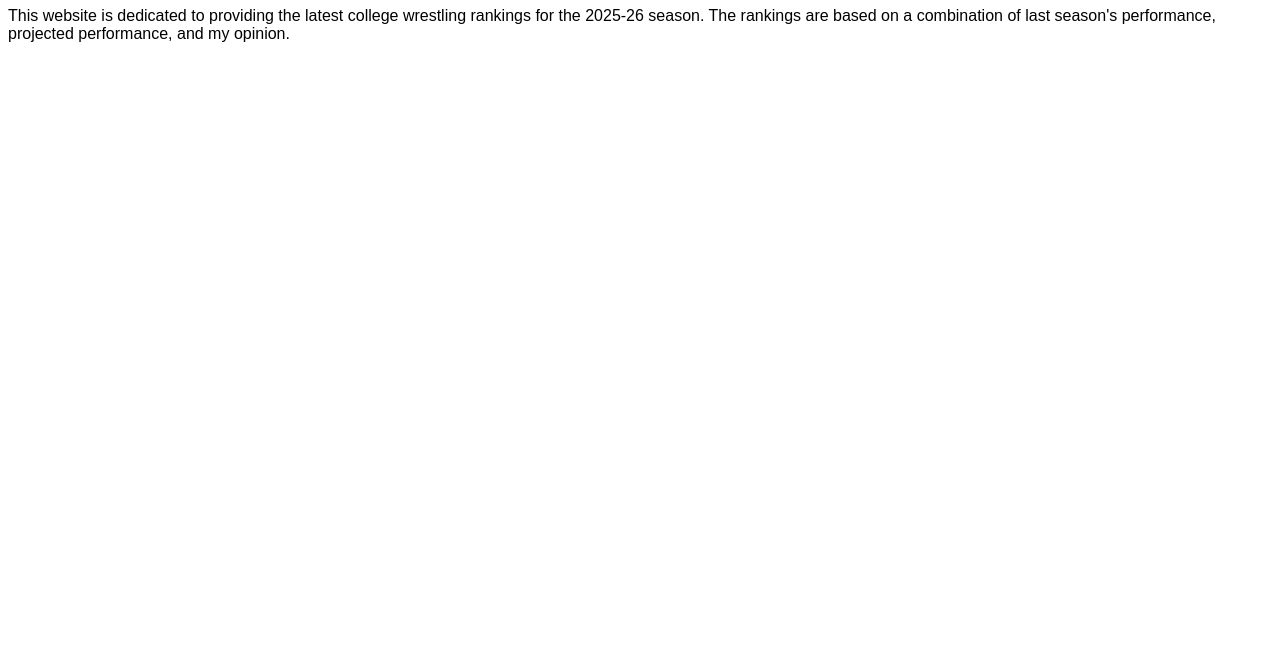
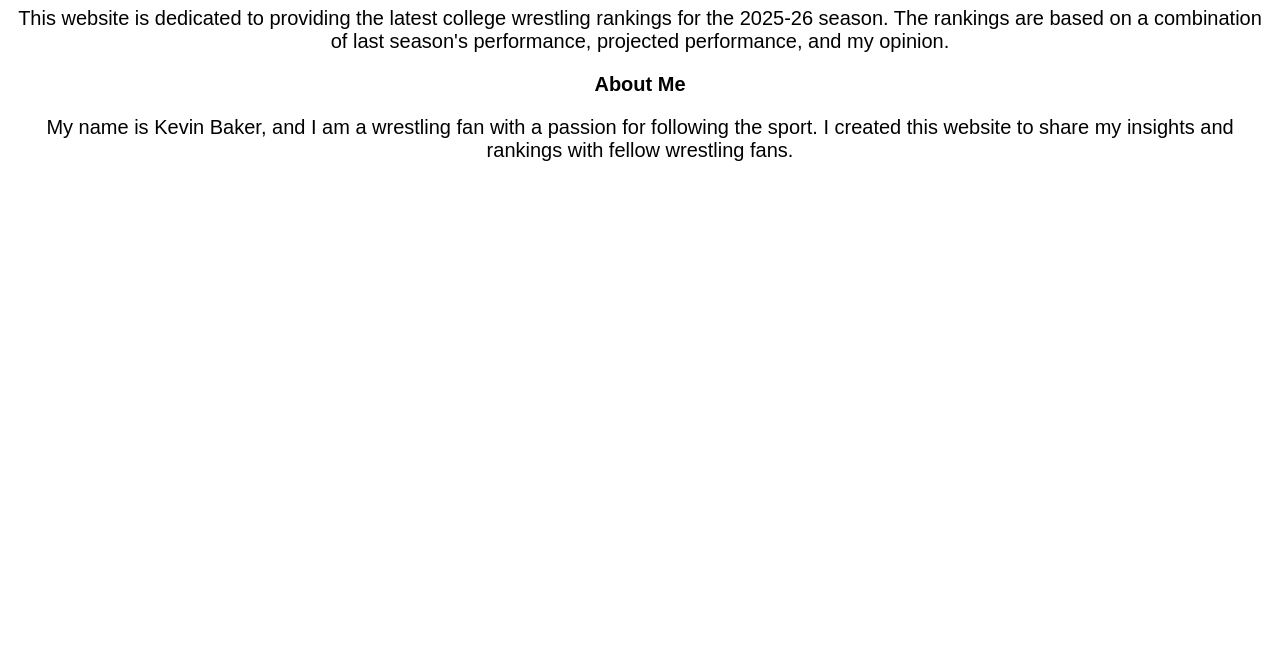
Before and after one commit to KevinBaker15/Wrestling, a plain HTML site: page about.html in a window 1280 px wide. Shown: the part 129-800 px from the top of the page. Drawn offline with Linux system fonts and the light colour scheme.

Commit message:
centering and changed about

```diff
--- a/about.html
+++ b/about.html
@@ -3,7 +3,7 @@
 <head>
     <meta charset="UTF-8">
     <meta name="viewport" content="width=device-width, initial-scale=1.0">
-    <title>Pre-Season College Wrestling Rankings 2025-26</title>
+    <title>About</title>
     <link rel="stylesheet" href="styles.css">
 </html>
 <div class="topnav">
@@ -16,6 +16,9 @@
     <header>
         <h1>About</h1>
     </header>
+    <p>This website is dedicated to providing the latest college wrestling rankings for the 2025-26 season.
+    The rankings are based on a combination of last season's performance, projected performance, and my opinion.</p>
+    <h2 class="aboutH2">About Me</h2>
+    <p>My name is Kevin Baker, and I am a wrestling fan with a passion for following the sport.
+    I created this website to share my insights and rankings with fellow wrestling fans.</p>
 </body>
-<p>This website is dedicated to providing the latest college wrestling rankings for the 2025-26 season.
-The rankings are based on a combination of last season's performance, projected performance, and my opinion.</p>
--- a/styles.css
+++ b/styles.css
@@ -48,8 +48,19 @@ footer{
   color: white;
 }
 
+p {
+    text-align: center;
+    font-size: 20px;
+}
+
+.aboutH2 {
+    text-align: center;
+    font-size: 20px;
+    margin-top: 20px;
+}
+
 /* Add a color to the active/current link */
-.topnav a.active {
+/* .topnav  {
   background-color: black;
   color: white;
-}
+}  */
```
Also changed, not shown: contact.html (+1 -1 lines), home.html (+1 -1 lines), wrestling.html (+3 -3 lines).
